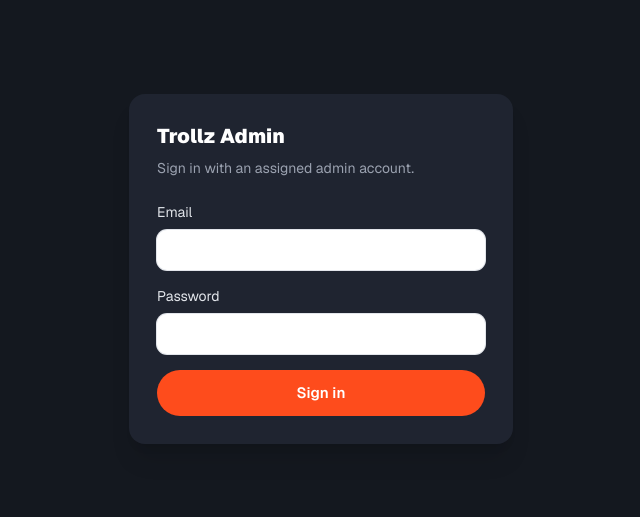
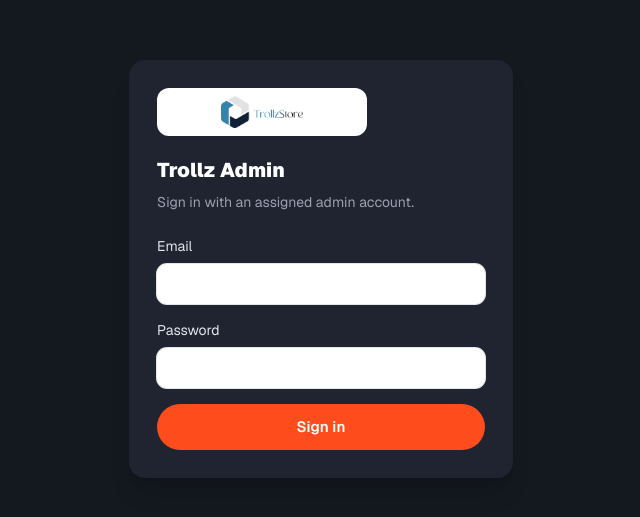
Before and after one commit to tomurashigaraki22/trollz-seller, a Next.js app: page /admin/login in a window 1280 px wide. Shown: the part 131-648 px from the top of the page, without its empty margins (319-959 px from the left). Built offline with nearby package versions, Linux system fonts and the light colour scheme.

Commit message:
brand admin login with Trollz logo

```diff
--- a/app/admin/login/page.js
+++ b/app/admin/login/page.js
@@ -34,6 +34,13 @@
   return (
     <main className="min-h-screen flex items-center justify-center bg-ink-900 px-4">
       <form onSubmit={handleSubmit} className="w-full max-w-sm rounded-2xl bg-ink-800 p-7 shadow-xl">
+        <div className="mb-5 inline-flex h-12 w-[210px] items-center rounded-xl bg-white px-3 py-2">
+          <img
+            src="/trollz-logo.png"
+            alt="Trollz Store"
+            className="h-full w-full object-contain"
+          />
+        </div>
         <h1 className="text-xl font-black text-white">Trollz Admin</h1>
         <p className="mt-2 text-sm text-ink-400">Sign in with an assigned admin account.</p>
 
```
